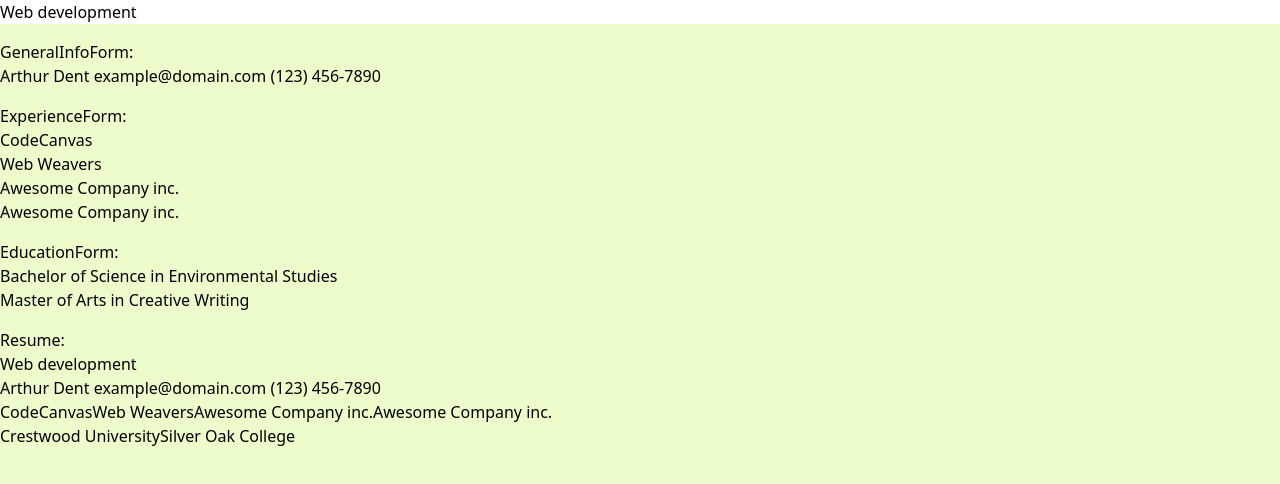
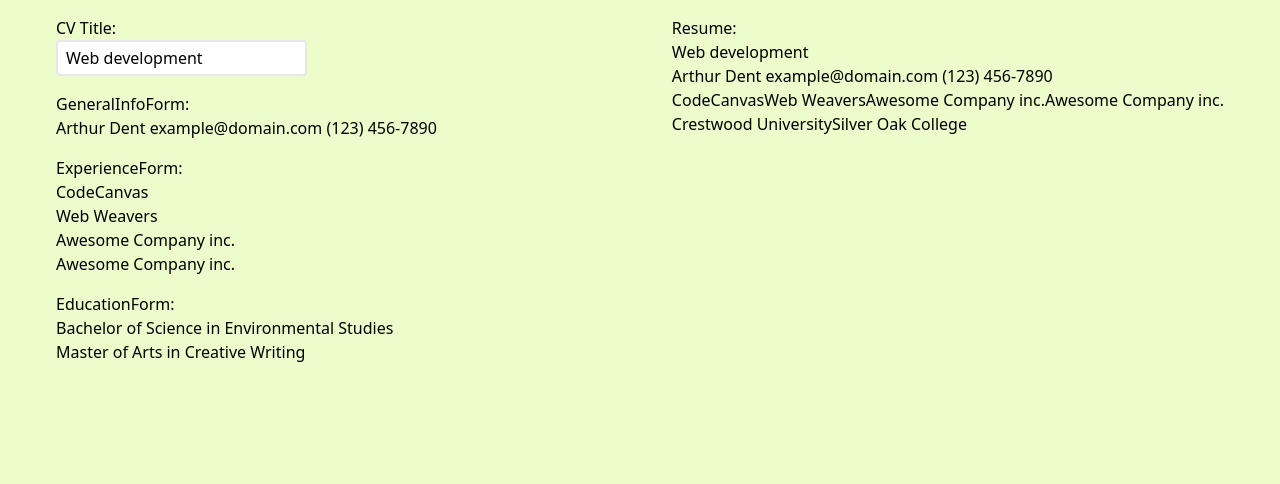
Before and after one commit to Kreoniz/cv-application, a React (Vite) app: page / in a window 1280 px wide. Shown: the top 484 px of the page. Built offline with nearby package versions, Linux system fonts and the light colour scheme.

Commit message:
feat: tidy up the main layout

```diff
--- a/src/App.tsx
+++ b/src/App.tsx
@@ -23,19 +23,30 @@ export function App() {
   );
 
   return (
-    <div className="w-screen h-screen bg-lime-100 flex flex-col gap-4">
+    <div className="w-screen h-screen bg-lime-100 ">
+      <div className="m-auto max-w-[1200px] p-4 gap-4 flex justify-between max-lg:flex-col max-lg:items-center">
+        <div className="flex flex-col gap-4">
+          <div>
+            <label className="flex items-center gap-2">
+              <span>CV Title:</span>
+            </label>
+
             <input
+              className="rounded border-2 py-1 px-2"
               type="text"
               value={title}
               onChange={(e) => setTitle(e.target.value)}
             />
+          </div>
 
           <GeneralInfoForm data={generalInfo} setData={setGeneralInfo} />
 
           <ExperienceForm data={experience} setData={setExperience} />
 
           <EducationForm data={education} setData={setEducation} />
+        </div>
 
+        <div>
           <Resume
             title={title}
             generalInfo={generalInfo}
@@ -43,5 +54,7 @@ export function App() {
             education={education}
           />
         </div>
+      </div>
+    </div>
   );
 }
```
Lines whose indentation alone changed are shown as unchanged.
